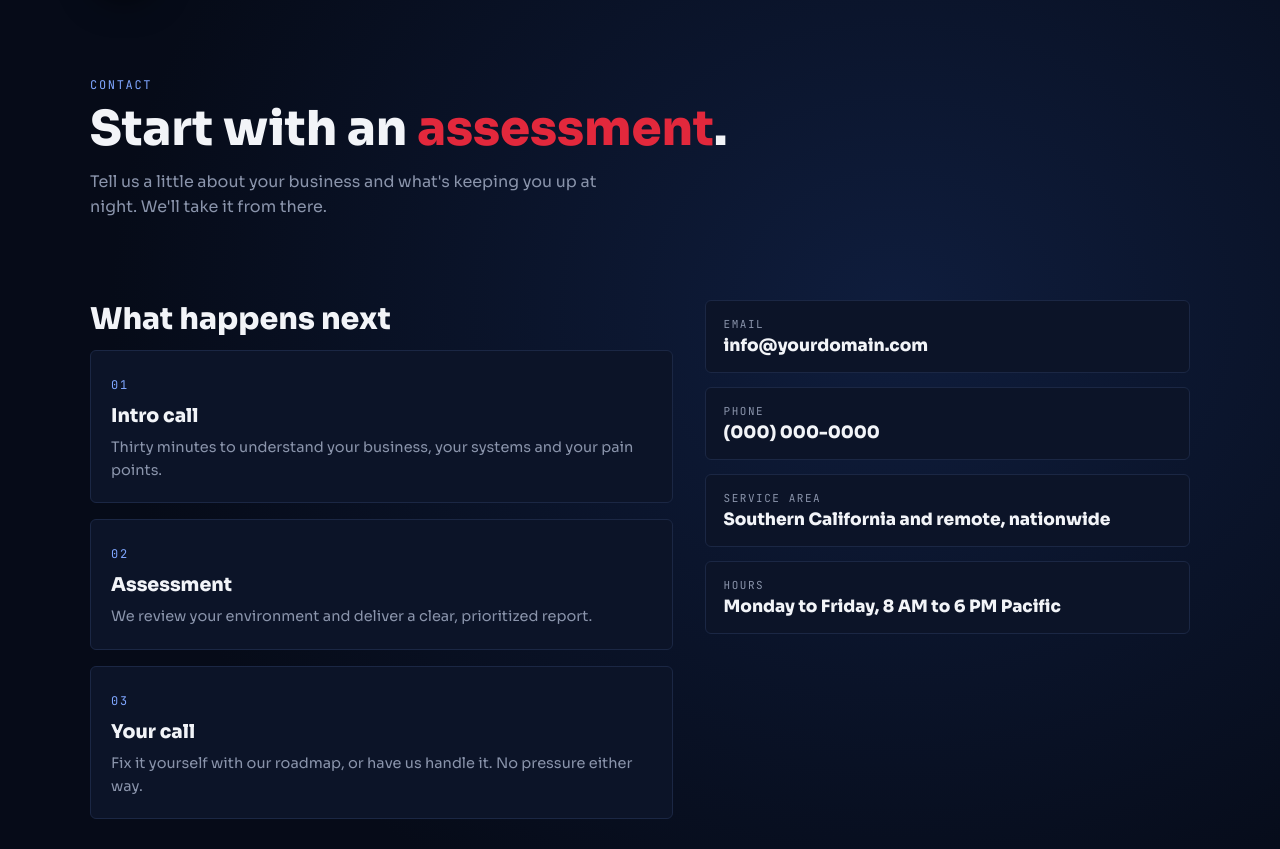
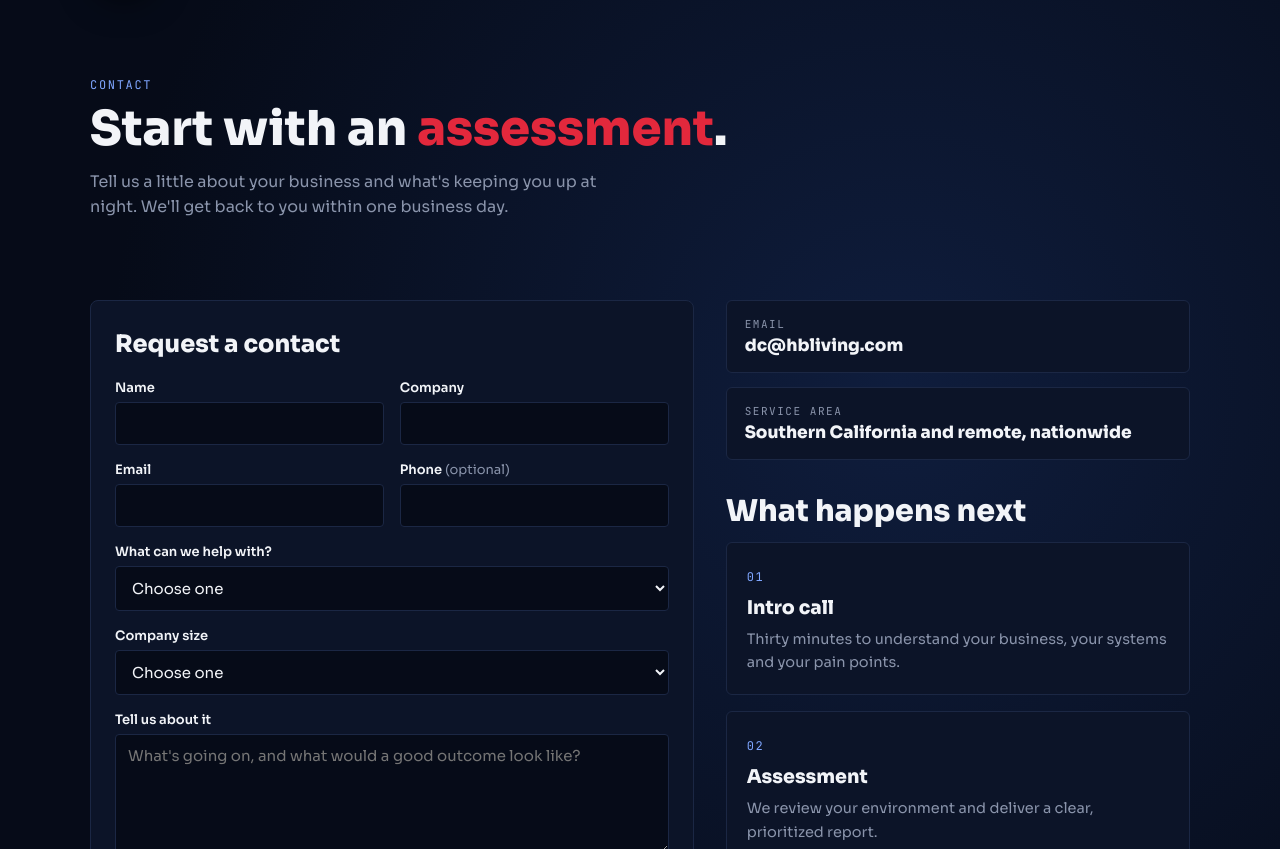
Before and after one commit to hbliving33/dcon, a plain HTML site: page contact.html in a window 1280 px wide. Shown: the part 103-952 px from the top of the page. Drawn offline with Linux system fonts and the light colour scheme.

Commit message:
Add contact request form and thank-you page
Co-Authored-By: Claude Opus 5.5 <noreply@anthropic.com>
Claude-Session: https://claude.ai/code/session_01W2m92Sz5CJ3phDF3Dvt8JD

```diff
--- a/assets/css/site.css
+++ b/assets/css/site.css
@@ -169,7 +169,7 @@ a { color: var(--blue); }
 .band { margin-top: 56px; background: var(--panel); border: 1px solid var(--line); border-radius: 8px; padding: 32px 28px; display: flex; flex-wrap: wrap; gap: 20px; align-items: center; justify-content: space-between; }
 .band h2 { margin: 0 0 6px; font-size: clamp(20px, 2.4vw, 26px); font-weight: 800; }
 .band p { margin: 0; color: var(--muted); }
-.contact-grid { display: grid; grid-template-columns: 1.2fr 1fr; gap: 32px; align-items: start; }
+.contact-grid { display: grid; grid-template-columns: 1.3fr 1fr; gap: 32px; align-items: start; }
 @media (max-width: 820px) { .contact-grid { grid-template-columns: 1fr; } }
 .contact-list { list-style: none; margin: 0; padding: 0; display: grid; gap: 14px; }
 .contact-list li { background: var(--panel); border: 1px solid var(--line); border-radius: 6px; padding: 16px 18px; }
@@ -179,3 +179,18 @@ a { color: var(--blue); }
 .center { text-align: center; }
 .notfound { padding-block: 60px; display: grid; justify-items: center; gap: 12px; text-align: center; }
 .notfound .code { font-family: var(--mono); font-size: clamp(64px, 12vw, 120px); font-weight: 700; color: var(--red); line-height: 1; }
+
+/* ---------- Contact form ---------- */
+.form { background: var(--panel); border: 1px solid var(--line); border-radius: 8px; padding: 28px 24px; display: grid; gap: 16px; min-width: 0; }
+.form h2 { margin: 0 0 4px; font-size: 24px; font-weight: 800; }
+.form .row { display: grid; grid-template-columns: 1fr 1fr; gap: 16px; }
+@media (max-width: 560px) { .form .row { grid-template-columns: 1fr; } }
+.form label { display: grid; gap: 6px; font-size: 13px; font-weight: 600; color: var(--fg); min-width: 0; }
+.form .opt { color: var(--muted); font-weight: 400; }
+.form input, .form select, .form textarea { font: inherit; font-size: 15px; font-weight: 400; color: var(--fg); background: var(--bg); border: 1px solid var(--line); border-radius: 4px; padding: 11px 12px; width: 100%; box-sizing: border-box; }
+.form textarea { resize: vertical; min-height: 120px; }
+.form input:focus, .form select:focus, .form textarea:focus { outline: none; border-color: var(--blue); box-shadow: 0 0 0 3px rgba(127, 166, 255, .2); }
+.form button { justify-self: start; font-size: 16px; padding: 12px 22px; }
+.form .fine { margin: 0; color: var(--muted); font-size: 12.5px; }
+.form .hp { position: absolute; left: -9999px; width: 1px; height: 1px; opacity: 0; }
+.side { min-width: 0; }
--- a/contact.html
+++ b/contact.html
@@ -4,7 +4,7 @@
 <meta charset="utf-8">
 <meta name="viewport" content="width=device-width, initial-scale=1, viewport-fit=cover">
 <title>Contact | D Consulting</title>
-<meta name="description" content="Contact D Consulting to book an IT and security assessment.">
+<meta name="description" content="Request a call or an IT and security assessment from D Consulting.">
 <link rel="icon" href="assets/img/badge.svg" type="image/svg+xml">
 <link rel="preconnect" href="https://fonts.googleapis.com">
 <link rel="stylesheet" href="https://fonts.googleapis.com/css2?family=JetBrains+Mono:wght@400;700&family=Sora:wght@400;600;800&display=swap">
@@ -19,23 +19,61 @@
   <section class="page-hero">
     <div class="eyebrow">Contact</div>
     <h1>Start with an <em>assessment</em>.</h1>
-    <p class="lede">Tell us a little about your business and what's keeping you up at night.  We'll take it from there.</p>
+    <p class="lede">Tell us a little about your business and what's keeping you up at night.  We'll get back to you within one business day.</p>
   </section>
   <section class="section contact-grid">
-    <div>
-      <h2>What happens next</h2>
+    <form class="form" id="contactForm" action="https://formsubmit.co/dc@hbliving.com" method="POST">
+      <h2>Request a contact</h2>
+      <input type="hidden" name="_subject" value="New contact request from the D Consulting website">
+      <input type="hidden" name="_template" value="table">
+      <input type="hidden" name="_next" id="nextUrl" value="https://hbliving33.github.io/dcon/thanks.html">
+      <input type="text" name="_honey" class="hp" tabindex="-1" autocomplete="off" aria-hidden="true">
+      <div class="row">
+        <label for="f-name">Name<input id="f-name" name="name" type="text" autocomplete="name" required></label>
+        <label for="f-company">Company<input id="f-company" name="company" type="text" autocomplete="organization"></label>
+      </div>
+      <div class="row">
+        <label for="f-email">Email<input id="f-email" name="email" type="email" autocomplete="email" required></label>
+        <label for="f-phone"><span>Phone <span class="opt">(optional)</span></span><input id="f-phone" name="phone" type="tel" autocomplete="tel"></label>
+      </div>
+      <label for="f-topic">What can we help with?
+        <select id="f-topic" name="topic" required>
+          <option value="">Choose one</option>
+          <option>IT and security assessment</option>
+          <option>Microsoft 365</option>
+          <option>Cybersecurity</option>
+          <option>Network</option>
+          <option>Cloud</option>
+          <option>Compliance</option>
+          <option>IT Strategy</option>
+          <option>Something else</option>
+        </select>
+      </label>
+      <label for="f-size">Company size
+        <select id="f-size" name="company_size">
+          <option value="">Choose one</option>
+          <option>1 to 10 people</option>
+          <option>11 to 50 people</option>
+          <option>51 to 200 people</option>
+          <option>200+ people</option>
+        </select>
+      </label>
+      <label for="f-msg">Tell us about it<textarea id="f-msg" name="message" rows="5" required placeholder="What's going on, and what would a good outcome look like?"></textarea></label>
+      <button class="btn btn-primary" type="submit">Send request</button>
+      <p class="fine">We only use your details to reply to you.</p>
+    </form>
+    <div class="side">
+      <ul class="contact-list">
+        <li><span class="label">Email</span><span class="value">dc@hbliving.com</span></li>
+        <li><span class="label">Service area</span><span class="value">Southern California and remote, nationwide</span></li>
+      </ul>
+      <h2 style="margin-top:32px">What happens next</h2>
       <ol class="steps next" style="grid-template-columns:1fr">
         <li><h3>Intro call</h3><p>Thirty minutes to understand your business, your systems and your pain points.</p></li>
         <li><h3>Assessment</h3><p>We review your environment and deliver a clear, prioritized report.</p></li>
         <li><h3>Your call</h3><p>Fix it yourself with our roadmap, or have us handle it.  No pressure either way.</p></li>
       </ol>
     </div>
-    <ul class="contact-list">
-      <li><span class="label">Email</span><span class="value">info@yourdomain.com</span></li>
-      <li><span class="label">Phone</span><span class="value">(000) 000-0000</span></li>
-      <li><span class="label">Service area</span><span class="value">Southern California and remote, nationwide</span></li>
-      <li><span class="label">Hours</span><span class="value">Monday to Friday, 8 AM to 6 PM Pacific</span></li>
-    </ul>
   </section>
 </main>
 <footer class="site-footer">
@@ -46,6 +84,6 @@
   <nav aria-label="Footer"><a href="index.html">Home</a><a href="services.html">Services</a><a href="about.html">About</a><a href="contact.html">Contact</a></nav>
   <small>&copy; 2026 D Consulting.  All rights reserved.</small>
 </footer>
-
+<script>try{document.getElementById("nextUrl").value=new URL("thanks.html",location.href).href}catch(e){}</script>
 </body>
 </html>
```
Also changed, not shown: thanks.html (added, +34 -0 lines).
